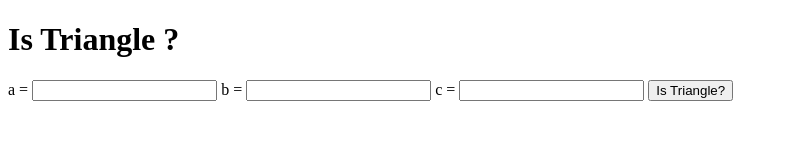
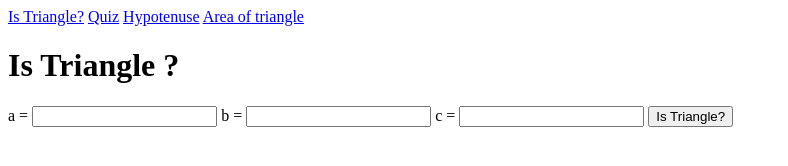
Before and after one commit to Shivang-purrohit/fun-with-triangles, a plain HTML site: page triangle.html in a window 1280 px wide. Shown: the whole page, without its empty margins (0-788 px from the left). Drawn offline with Linux system fonts and the light colour scheme.

Commit message:
updated with nav

```diff
--- a/triangle.html
+++ b/triangle.html
@@ -9,6 +9,15 @@
 </head>
 
 <body>
+    <nav>
+        <a href="triangle.html"  >Is Triangle?</a>
+        <a href="quiz.html">Quiz</a>
+            <a href="hypotenuse.html">Hypotenuse</a>
+            <a href="areaOftriangle.html">Area of triangle</a>
+
+        </nav>
+
+
     <h1> Is Triangle ?</h1>
 <label>a =</label>
 <input type="number" class="sides" />
```
Also changed, not shown: hypotenuse.html (+8 -0 lines), quiz.html (+10 -0 lines).
